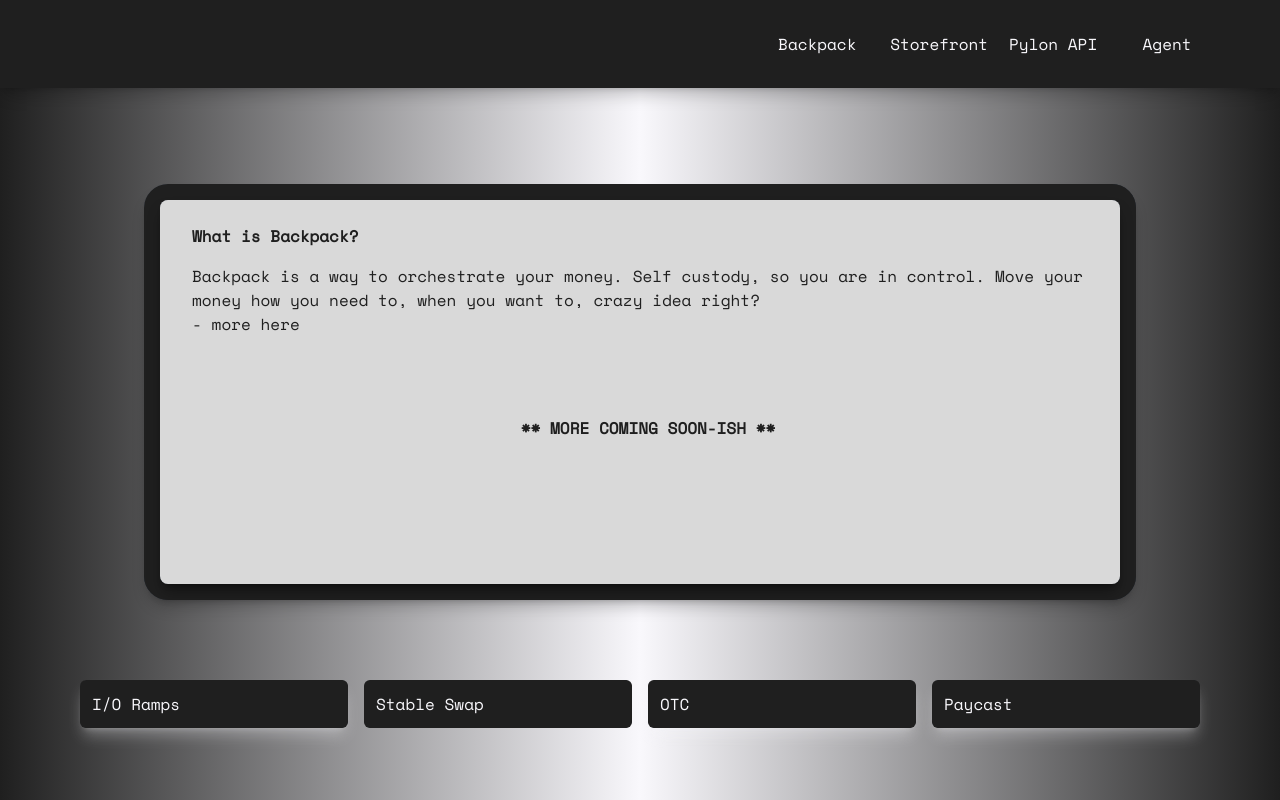
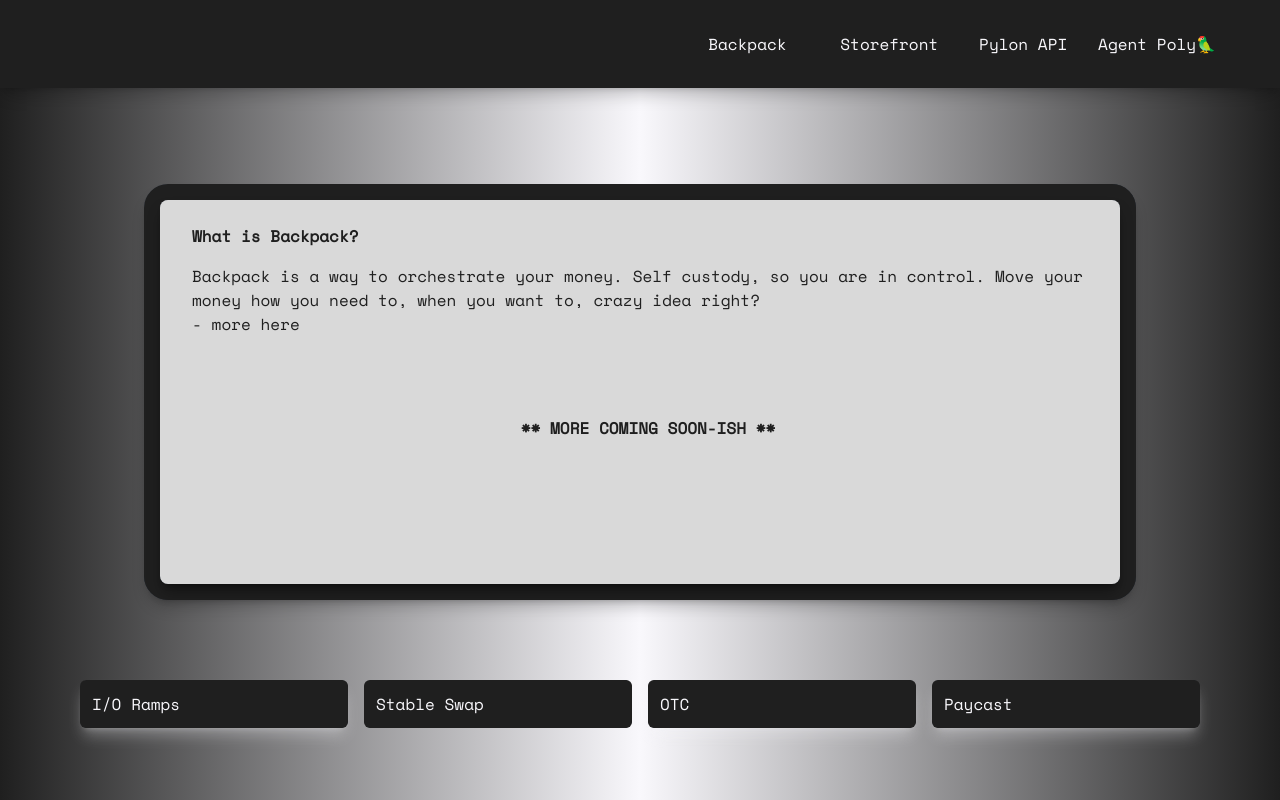
Before and after one commit to Another-Agency/backpack-network, a Next.js app: page / in a window 1280 px wide. Built offline with nearby package versions, Linux system fonts and the light colour scheme.

Commit message:
stubbed out topbar menu routes and urls

```diff
--- a/app/components/topBar.tsx
+++ b/app/components/topBar.tsx
@@ -22,7 +22,7 @@ export default function TopBar() {
           </Link>
           <Link href={"/"}>
             <h1 className="text-center self-center text-bl_steel-notpurp">
-              Agent
+              Agent Poly🦜
             </h1>
           </Link>
         </div>
```
